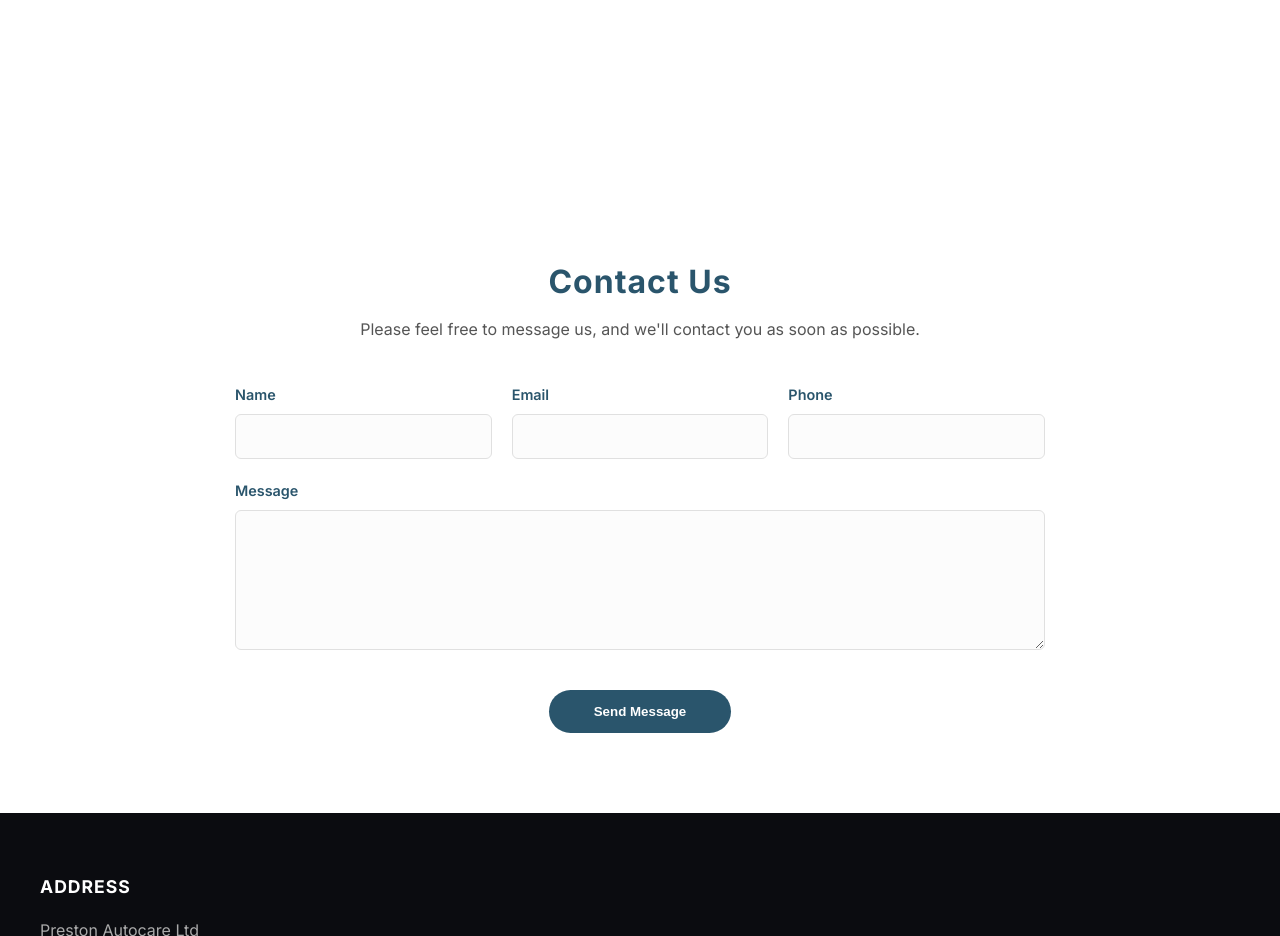
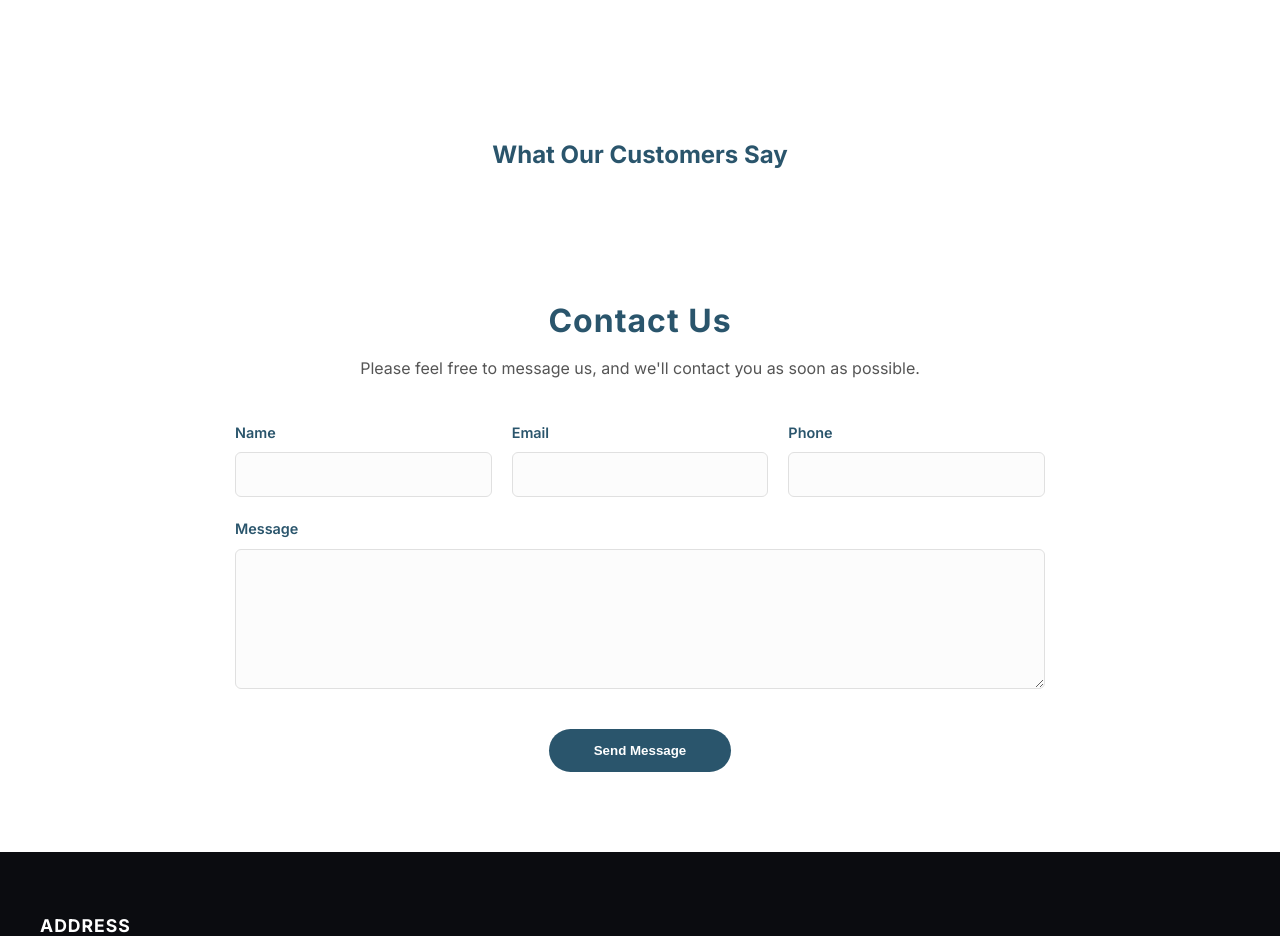
Before and after one commit to nholmes-dev/prestonautocareltd, a plain HTML site: page index.html in a window 1280 px wide. Shown: the part 2680-3616 px from the top of the page. Drawn offline with Linux system fonts and the light colour scheme; grey boxes are pictures that could not be loaded.

Commit message:
Update index.html

```diff
--- a/index.html
+++ b/index.html
@@ -170,6 +170,7 @@ At Preston Autocare, we guarantee fast and reliable repair for your car – usin
 
     <!-- Reviews Section -->
 <section id="reviews" class="reviews-section" style="padding: 40px 20px; text-align: center;">
+        <h2>What Our Customers Say</h2>
         <script src="https://elfsightcdn.com/platform.js" async></script>
         <div class="elfsight-app-08f56f54-3ddc-4a04-b96a-5ed05c0e384d" data-elfsight-app-lazy></div>
     </section>
```
